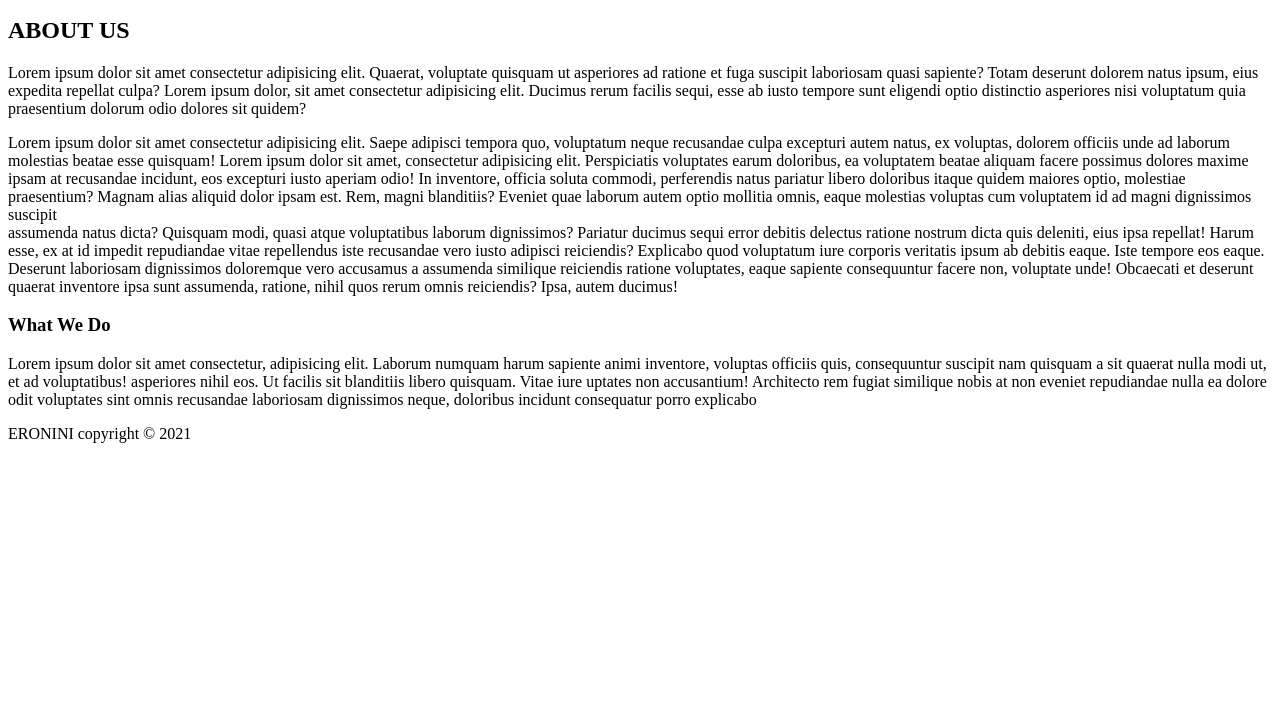
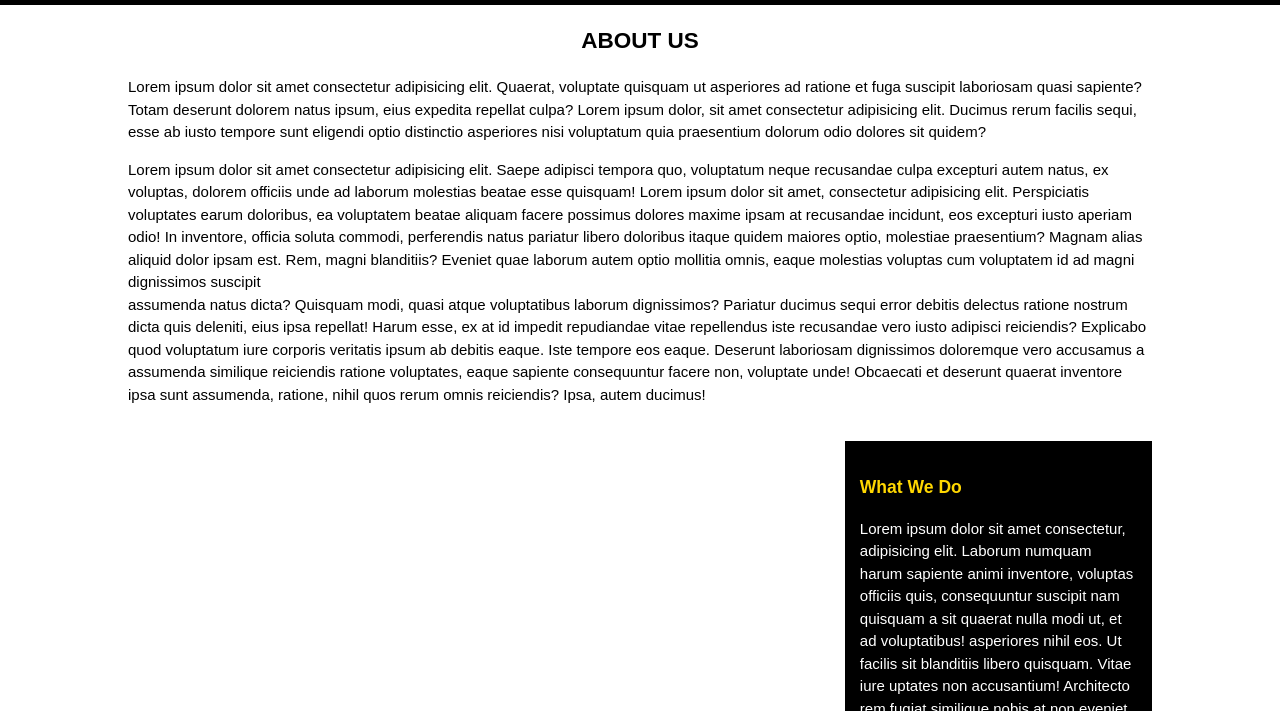
Before and after one commit to kelechieronini/Internhub, a plain HTML site: page about.html in a window 1280 px wide. Shown: the part 247-958 px from the top of the page. Before the commit the page ends 800 px from the top, so only its background shows below. Drawn offline with Linux system fonts and the light colour scheme; files that its build step writes are made by us from their sources; the site is published under a folder, as on GitHub Pages, so addresses that start at the root find nothing.

Commit message:
css error fixed

```diff
--- a/about.html
+++ b/about.html
@@ -4,7 +4,7 @@
     <meta charset="UTF-8">
     <meta http-equiv="X-UA-Compatible" content="IE=edge">
     <meta name="viewport" content="width=device-width, initial-scale=1.0">
-    <link rel="stylesheet" href="/Internhub-Project/index.css">
+    <link rel="stylesheet" href="index.css">
     <link rel="stylesheet" href="https://cdnjs.cloudflare.com/ajax/libs/font-awesome/5.15.3/css/all.min.css" integrity="sha512-iBBXm8fW90+nuLcSKlbmrPcLa0OT92xO1BIsZ+ywDWZCvqsWgccV3gFoRBv0z+8dLJgyAHIhR35VZc2oM/gI1w==" crossorigin="anonymous" referrerpolicy="no-referrer" />
     <title>Internhub | Welcome</title>
 </head>
```
Also changed, not shown: contact.html (+1 -1 lines), index.html (+1 -1 lines), program.html (+1 -1 lines), submit.html (+1 -1 lines).
